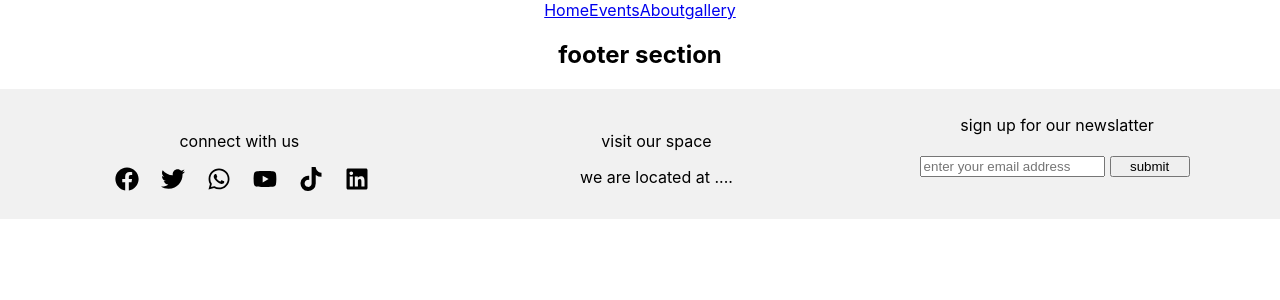
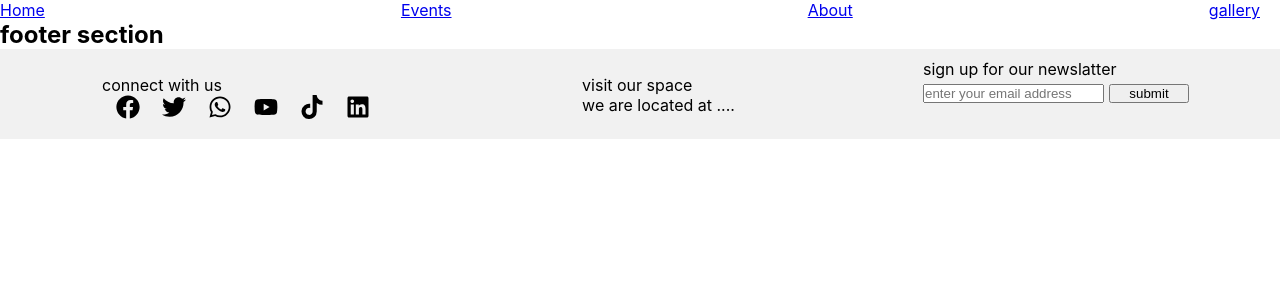
Before and after one commit to Kris-Ekiteles/ekai_empiror, a React (Create React App) app: page / in a window 1280 px wide. Shown: the top 300 px of the page. Built offline with nearby package versions, Linux system fonts and the light colour scheme.

Commit message:
nav styles and push h1 name to the left

```diff
--- a/src/App.css
+++ b/src/App.css
@@ -1,38 +1,20 @@
-.App {
-  text-align: center;
+*{
+  margin: 0;
+  padding: 0;
+  box-sizing: border-box;
 }
+  nav{
+  display: flex;
+  align-items: center;
+  justify-content: space-between;
+  margin-right: 20px;
+  gap: 1rem;
 
-.App-logo {
-  height: 40vmin;
-  pointer-events: none;
+
+
 }
-
-@media (prefers-reduced-motion: no-preference) {
-  .App-logo {
-    animation: App-logo-spin infinite 20s linear;
-  }
+header h1{
+  margin-right: 0;
+  color: aqua;
+  padding-left: 10px;
 }
-
-.App-header {
-  background-color: #282c34;
-  min-height: 100vh;
-  display: flex;
-  flex-direction: column;
-  align-items: center;
-  justify-content: center;
-  font-size: calc(10px + 2vmin);
-  color: white;
-}
-
-.App-link {
-  color: #61dafb;
-}
-
-@keyframes App-logo-spin {
-  from {
-    transform: rotate(0deg);
-  }
-  to {
-    transform: rotate(360deg);
-  }
-}
```
